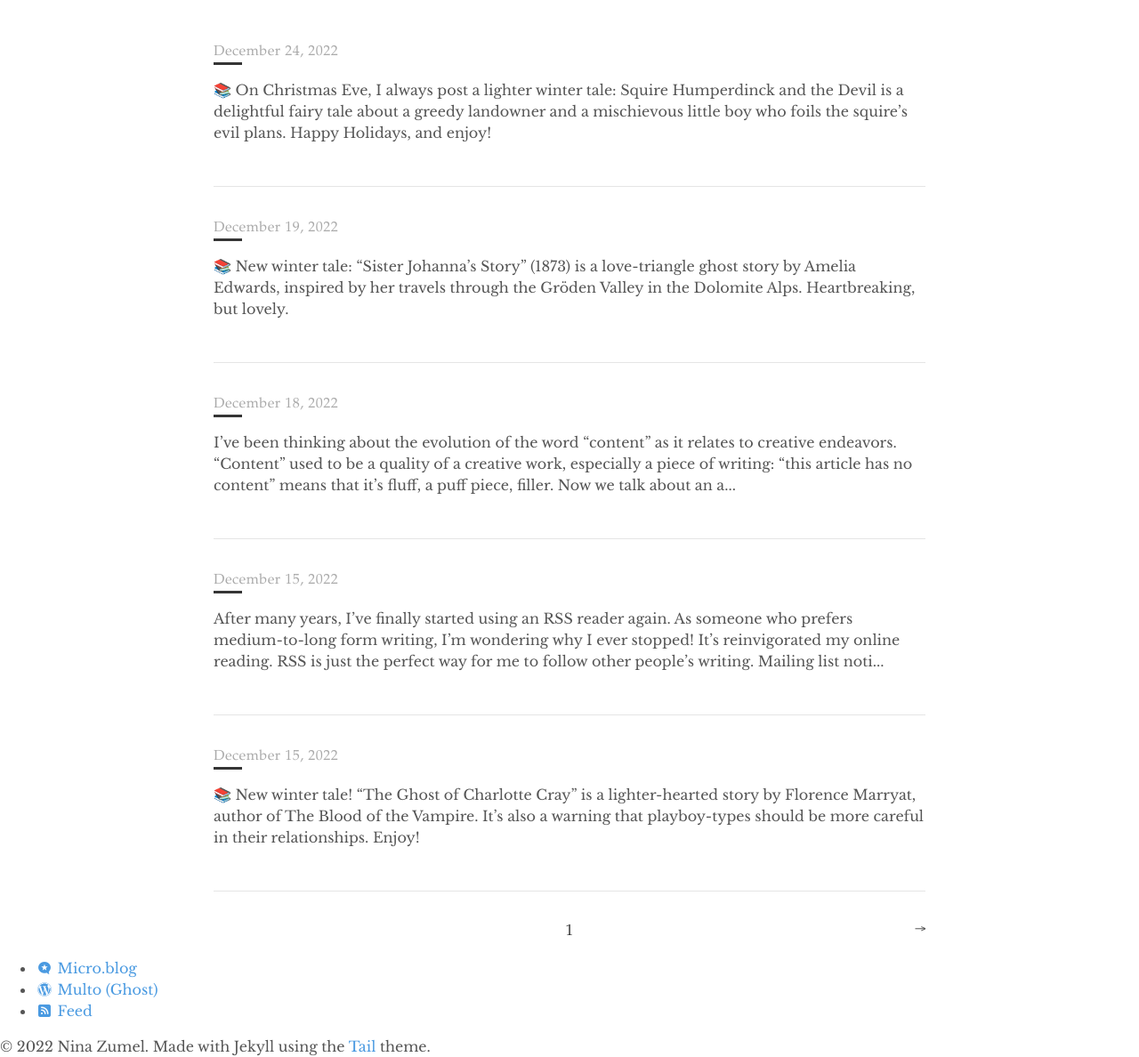
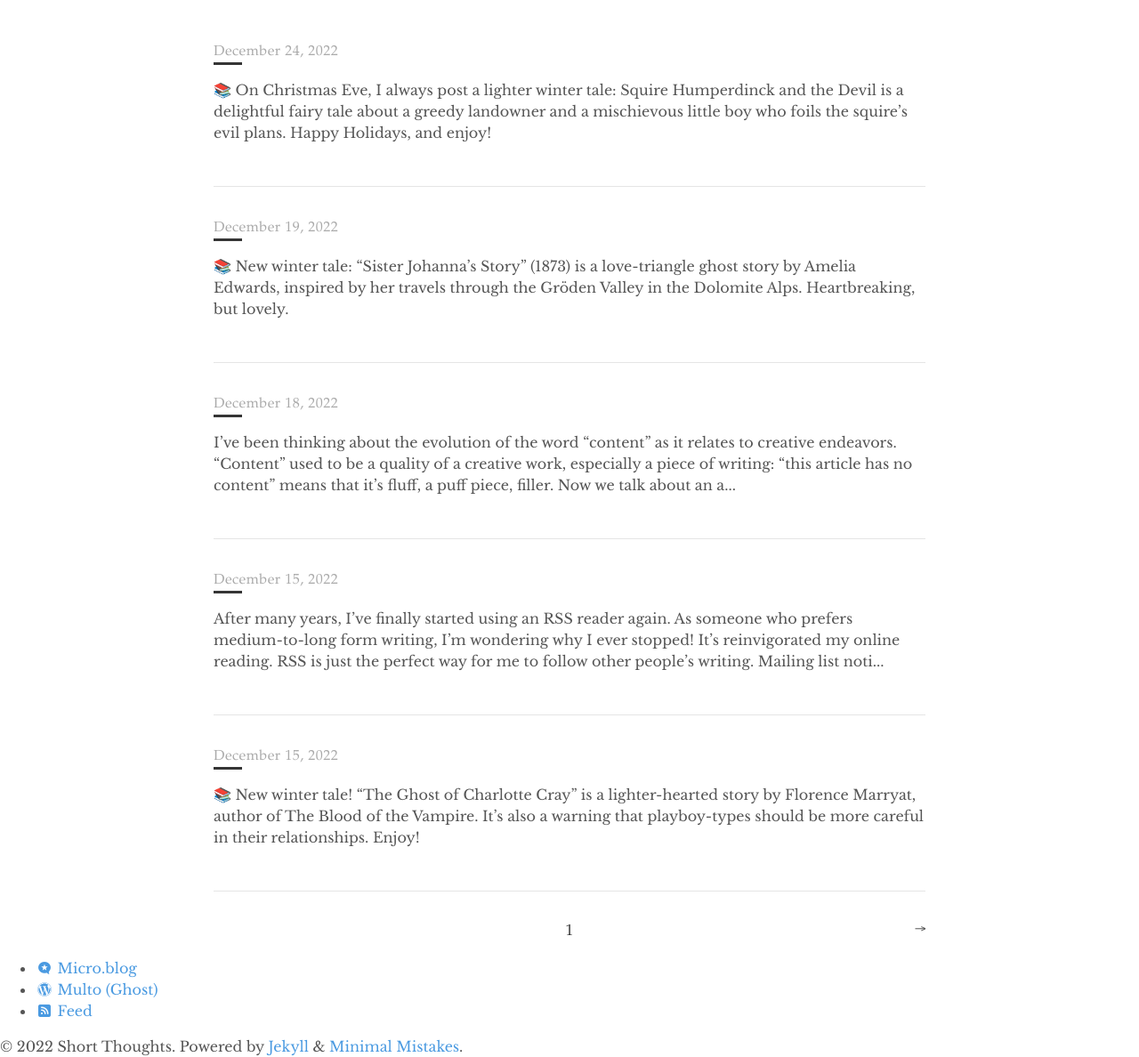
Before and after one commit to NinaZumel/testblog, a Jekyll site: the page built from index.html, in a window 1280 px wide, cut to the strip 104-1292 px from the top of the page. Shown: the whole strip at 89% size. Built offline with Jekyll 4.4.1, drawn with Linux system fonts in a browser that asks for light colours; nearby versions of some CDN libraries; the list of posts is cut into pages by our own code.

Commit message:
borrow from minimal mistakes

```diff
--- a/_includes/footer.html
+++ b/_includes/footer.html
@@ -18,6 +18,4 @@
   </ul>
 </div>
 
-<div>
-  &copy; <time datetime="{{ site.time }}">{{ site.time | date: '%Y' }}</time> {{ site.author.name }}. Made with Jekyll using the <a href="https://github.com/jitinnair1/tail">Tail</a> theme.
-</div>
+<div class="page__footer-copyright">&copy; {{ site.time | date: '%Y' }} {{ site.name | default: site.title }}. {{ site.data.ui-text[site.locale].powered_by | default: "Powered by" }} <a href="https://jekyllrb.com" rel="nofollow">Jekyll</a> &amp; <a href="https://mademistakes.com/work/minimal-mistakes-jekyll-theme/" rel="nofollow">Minimal Mistakes</a>.</div>
--- /dev/null
+++ b/assets/css/_sass/footer-backup.scss
@@ -0,0 +1,16 @@
+/* Footer */
+footer {
+    clear: both;
+    margin-top: 2em;
+}
+
+/* Footer navigation links */
+.links a {
+    margin-right: 1em;
+}
+
+/* Footer copyrights */
+.copy {
+    color: #aaa;
+    text-align: center;
+}
--- a/assets/css/_sass/footer.scss
+++ b/assets/css/_sass/footer.scss
@@ -1,16 +1,85 @@
-/* Footer */
-footer {
-    clear: both;
+/* ==========================================================================
+   FOOTER
+   ========================================================================== */
+
+.page__footer {
+  @include clearfix;
+  float: left;
+  margin-left: 0;
+  margin-right: 0;
+  width: 100%;
+  margin-top: 3em;
+  color: $muted-text-color;
+  -webkit-animation: $intro-transition;
+  animation: $intro-transition;
+  -webkit-animation-delay: 0.45s;
+  animation-delay: 0.45s;
+  background-color: $footer-background-color;
+
+  footer {
+    @include clearfix;
+    margin-left: auto;
+    margin-right: auto;
     margin-top: 2em;
+    max-width: 100%;
+    padding: 0 1em 2em;
+
+    @include breakpoint($x-large) {
+      max-width: $x-large;
+    }
+  }
+
+  a {
+    color: inherit;
+    text-decoration: none;
+
+    &:hover {
+      text-decoration: underline;
+    }
+  }
+
+  .fas,
+  .fab,
+  .far,
+  .fal {
+    color: $muted-text-color;
+  }
 }
 
-/* Footer navigation links */
-.links a {
-    margin-right: 1em;
+.page__footer-copyright {
+  font-family: $global-font-family;
+  font-size: $type-size-7;
 }
 
-/* Footer copyrights */
-.copy {
-    color: #aaa;
-    text-align: center;
+.page__footer-follow {
+  ul {
+    margin: 0;
+    padding: 0;
+    list-style-type: none;
+  }
+
+  li {
+    display: inline-block;
+    padding-top: 5px;
+    padding-bottom: 5px;
+    font-family: $sans-serif-narrow;
+    font-size: $type-size-6;
+    text-transform: uppercase;
+  }
+
+  li + li:before {
+    content: "";
+    padding-right: 5px;
+  }
+
+  a {
+    padding-right: 10px;
+    font-weight: bold;
+  }
+
+  .social-icons {
+    a {
+      white-space: nowrap;
+    }
+  }
 }
```
